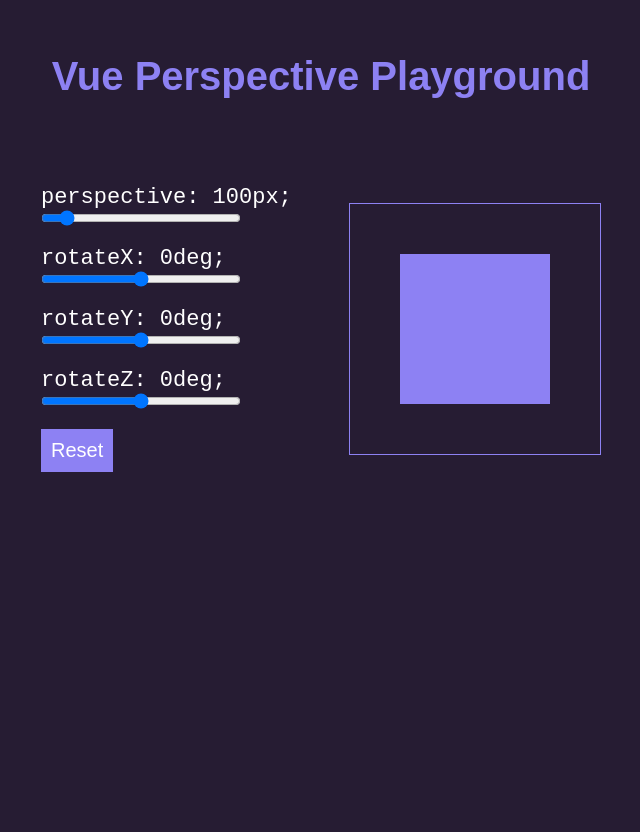
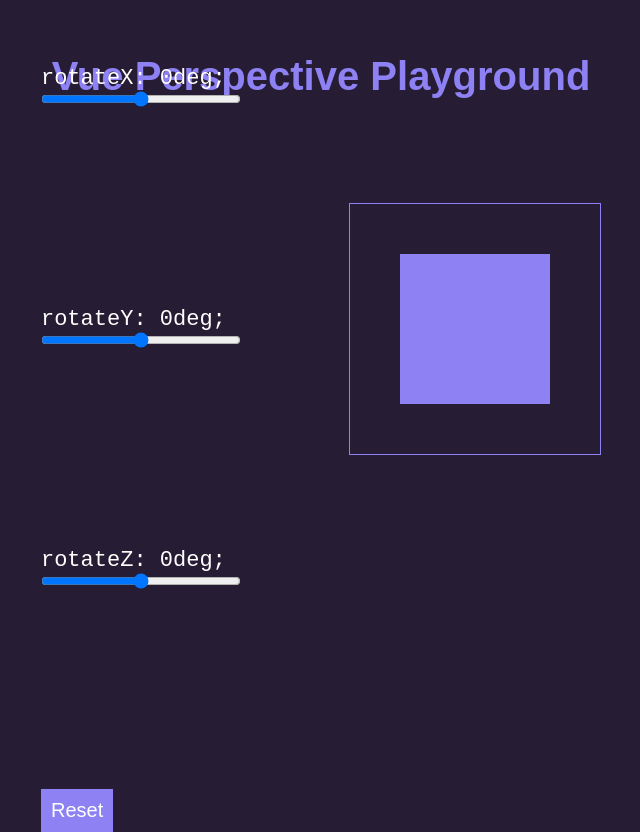
Before and after one commit to SimonPFagg/Vue-Perspective-Playground, a Vue app: page / in a window 1280 px wide. Shown: the part 114-946 px from the top of the page, without its empty margins (319-959 px from the left). Before the commit the page ends 800 px from the top, so only its background shows below. Built offline with nearby package versions, Linux system fonts and the light colour scheme.

Commit message:
Update to CSS

```diff
--- a/src/main.css
+++ b/src/main.css
@@ -43,7 +43,7 @@ html {
   }
   main input[type="range"] {
     display: block;
-    margin-bottom: 20px;
+    margin-bottom: 200px;
     width: 200px;
   }
   section.settings {
```
